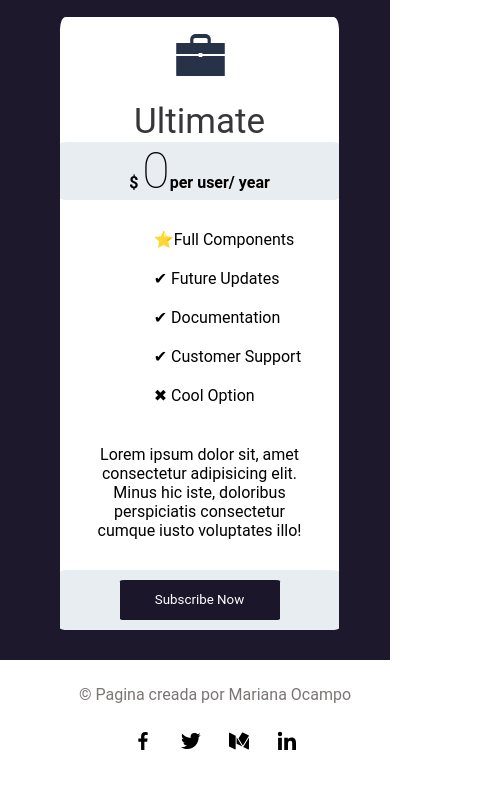
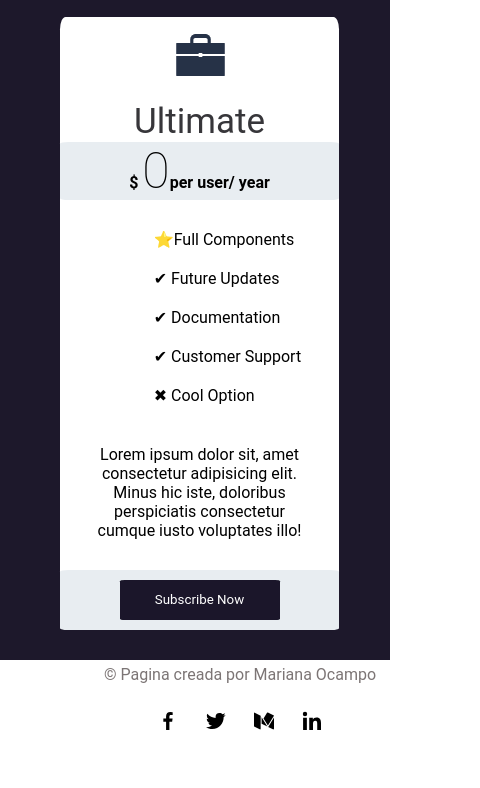
Before and after one commit to Mariana314/Taller-Bleux, a plain HTML site: page index.html in a window 390 px wide. Shown: the part 3007-3795 px from the top of the page, 480 px wide, since content can reach past the window. After the commit the page ends 3763 px from the top, so only its background shows below. Drawn offline with Linux system fonts and the light colour scheme.

Commit message:
Cambios media queries 480

```diff
--- a/styles/style.css
+++ b/styles/style.css
@@ -367,6 +367,10 @@ footer{
     padding: 20px;
   }
 
+  .container1{
+    width: 480px;
+  }
+
   .container img {
     height: 55%;
     padding-top: 100px;
@@ -421,7 +425,8 @@ footer{
   footer {
     flex-direction: column;
     height: auto;
-    padding: 20px;
+    padding: 0px;
+    width: 480px;
   }
 
   .footer-p {
```
